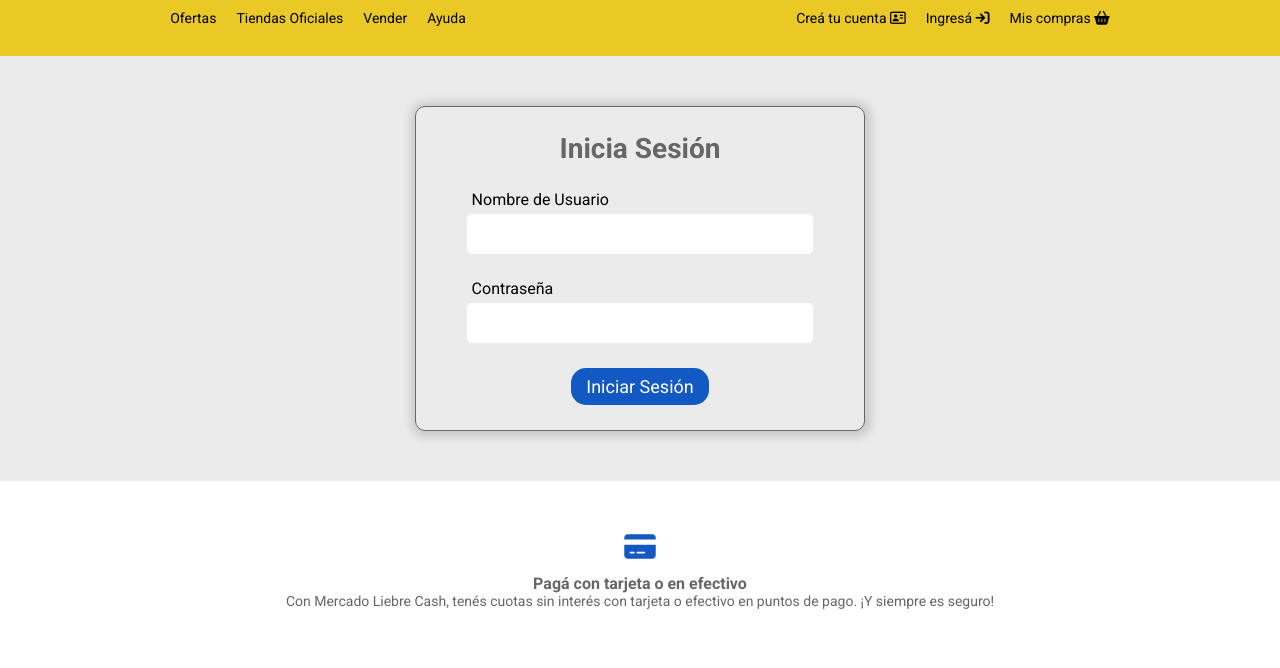
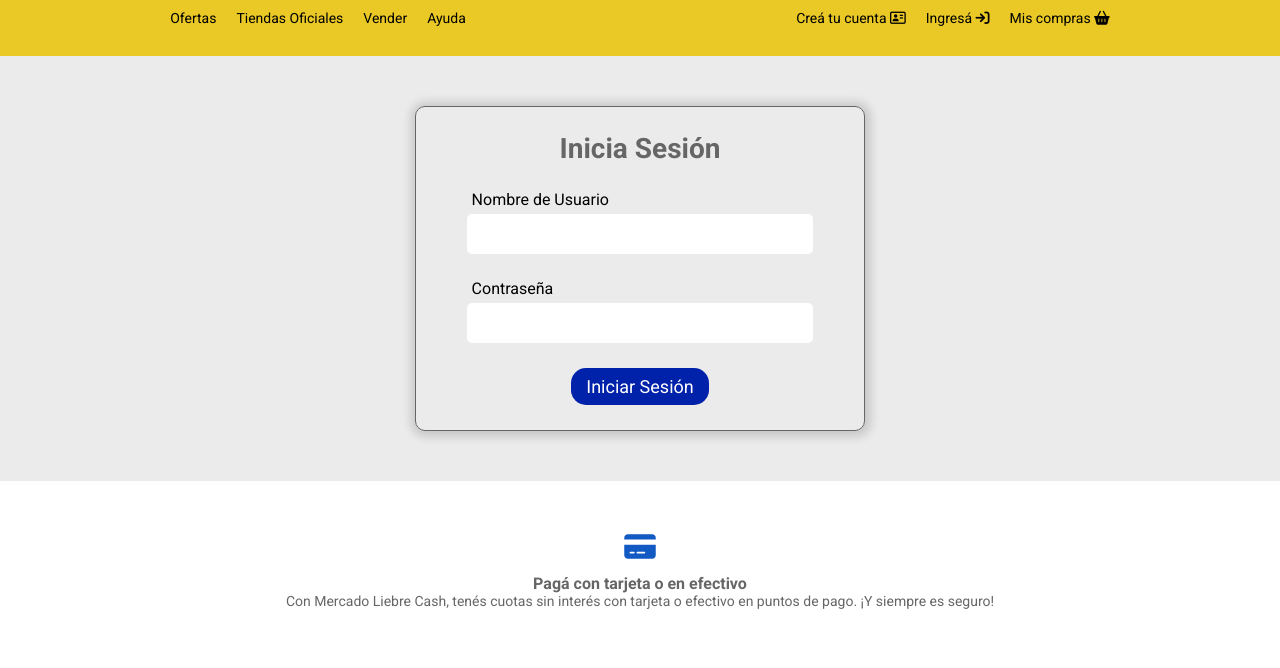
Before and after one commit to GiulianoMoyanoMuscari/mercado-liebre-DH-Giuliano-Moyano, a website: page views/login.html in a window 1280 px wide. In both pictures the pointer is over the button "Iniciar Sesión". Shown: the part 115-783 px from the top of the page. Drawn offline with Linux system fonts and the light colour scheme.

Commit message:
Efecto visual al boton del formulario de login

```diff
--- a/public/css/login.css
+++ b/public/css/login.css
@@ -60,3 +60,7 @@ main{
   margin: 25px auto 0px;
   display: block;
 }
+
+.button-form:hover{
+  background-color: #0022AA;
+}
```
